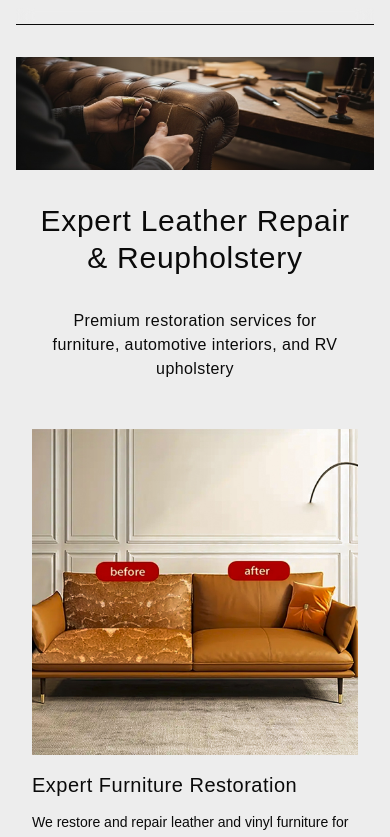
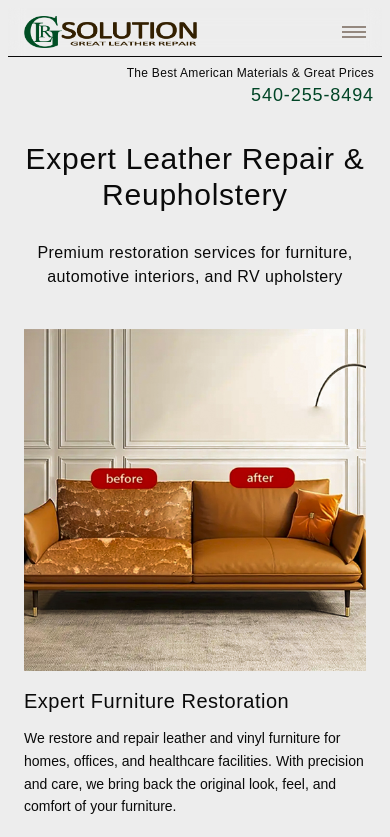
Before and after one commit to evunti/glr_solution, a Next.js app: page / in a window 390 px wide. Shown: the top 837 px of the page. Built offline with nearby package versions, Linux system fonts and the light colour scheme.

Commit message:
fixed label - added button func to label - fixed hamburger drop down

```diff
--- a/components/navbar.tsx
+++ b/components/navbar.tsx
@@ -18,15 +18,15 @@ export function NavBar() {
   const isActive = (path: string) => pathname === path;
 
   return (
-    <nav className="w-full flex justify-center mb-8 mt-2 relative z-0">
+    <nav className="w-full flex justify-center mb-2 mt-2 relative z-50">
       <div className="w-full flex items-center justify-between relative py-2 md:py-3 text-[color-brand] backdrop-blur-sm border-b border-[color-brand]/20 max-w-8xl px-4 md:px-8">
-        <div className="hidden md:flex items-center">
+        <Link href="/" className="flex items-center">
           <img
             src="/images/label.png"
             alt="GLR Solution Logo"
-            className="h-12 w-auto"
+            className="h-8 md:h-12 w-auto cursor-pointer"
           />
-        </div>
+        </Link>
 
         <div className="hidden md:flex gap-10 absolute left-1/2 -translate-x-1/2">
           <Link
@@ -87,7 +87,7 @@ export function NavBar() {
           </p>
           <a
             href="tel:540-255-8494"
-            className="text-xl font-light tracking-wider text-[#004526] "
+            className="text-xl font-light tracking-wider text-second"
           >
             540-255-8494
           </a>
@@ -96,17 +96,17 @@ export function NavBar() {
         <div className="md:hidden absolute right-4 top-1/2 -translate-y-1/2">
           <button
             onClick={() => setDropdownOpen(!dropdownOpen)}
-            className="p-2 flex flex-col justify-center items-center gap-1"
+            className=" flex flex-col justify-center items-center gap-1 "
             aria-label="Toggle menu"
           >
-            <span className="w-6 h-px bg-[color-brand] transition-all"></span>
-            <span className="w-6 h-px bg-[color-brand] transition-all"></span>
-            <span className="w-6 h-px bg-[color-brand] transition-all"></span>
+            <span className="w-6 h-px bg-brand transition-all"></span>
+            <span className="w-6 h-px bg-brand transition-all"></span>
+            <span className="w-6 h-px bg-brand transition-all"></span>
           </button>
         </div>
 
         {dropdownOpen && isMobile && (
-          <div className="absolute top-full left-0 right-0 w-full bg-white/95 backdrop-blur-sm border-b border-gray-200 shadow-lg z-30 flex flex-col">
+          <div className="absolute top-full left-0 right-0 w-full bg-white/95 backdrop-blur-sm border-b border-gray-200 shadow-lg z-50 flex flex-col">
             <Link
               href="/"
               className={`block px-6 py-4 text-sm font-light tracking-wider uppercase border-b border-gray-100 transition-colors ${
--- a/src/app/layout.tsx
+++ b/src/app/layout.tsx
@@ -16,13 +16,25 @@ export default function RootLayout({
   return (
     <html lang="en">
       <NavBar />
-      <body className="bg-[#ededed] min-h-screen w-full px-4 sm:px-6 md:px-10">
+      <body className="bg-[#ededed] min-h-screen w-full px-2 sm:px-6 md:px-10">
         <div className="w-full flex flex-col items-center mx-auto">
-          <div className="relative w-full">
+          <div className="md:hidden w-full flex flex-col flex-end items-end mr-4 ">
+            <p className="text-xs font-light tracking-wide text-[color-brand]">
+              The Best American Materials & Great Prices
+            </p>
+            <a
+              href="tel:540-255-8494"
+              className=" text-lg font-light tracking-wider text-second"
+            >
+              540-255-8494
+            </a>
+          </div>
+
+          <div className="relative w-full hidden md:block mt-4">
             <img
               src="/images/cover.jpg"
               alt="Cover"
-              className="w-full object-contain object-top h-auto max-h-[60vh] sm:max-h-screen"
+              className="w-full object-cover object-center h-auto max-h-[80vh] sm:max-h-screen"
             />
           </div>
 
@@ -32,8 +44,8 @@ export default function RootLayout({
         </div>
       </body>
 
-      <footer className="flex justify-center items-center py-6 text-center gap-1.5 mx-auto w-full max-w-[820px]">
-        &copy; {new Date().getFullYear()} LLC <p>|</p>
+      <footer className="flex justify-center items-center py-6 text-center gap-1.5 mx-auto w-full max-w-[820px] text-sm sm:text-sm font-light  text-[color-brand]">
+        &copy; {new Date().getFullYear()} GLR Solution <p>|</p>
         <a
           href="https://www.instagram.com/glr_solution/"
           target="_blank"
--- a/src/app/page.tsx
+++ b/src/app/page.tsx
@@ -28,8 +28,8 @@ export default function Home() {
   return (
     <div className="flex flex-col items-center pt-8 sm:pt-16 pb-12 sm:pb-24">
       <main className="w-full max-w-7xl px-4 sm:px-6">
-        <div className="text-center mb-12 sm:mb-20">
-          <h1 className="text-3xl sm:text-5xl font-light tracking-wide sm:tracking-wider text-[color-brand] mb-3 sm:mb-4 leading-tight">
+        <div className="text-center mb-10 sm:mb-15">
+          <h1 className="text-3xl sm:text-5xl font-light tracking-wide sm:tracking-wider text-[color-brand] mb-2 sm:mb-3 ">
             Expert Leather Repair & Reupholstery
           </h1>
           <div className="w-16 sm:w-24 h-1 bg-[color-brand] mx-auto mb-4 sm:mb-6"></div>
```
